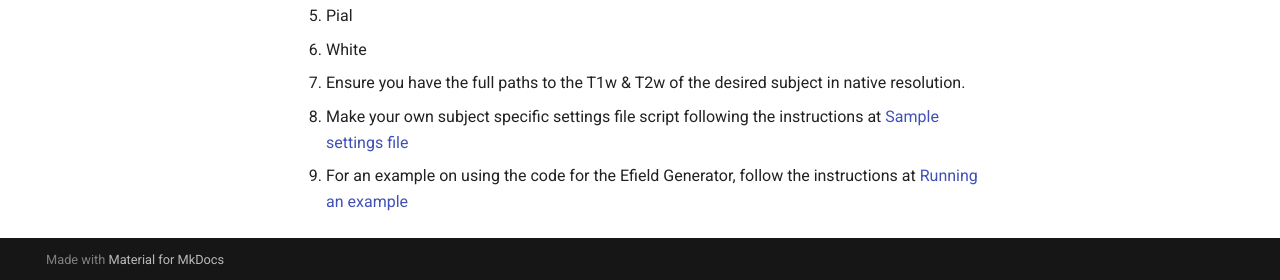
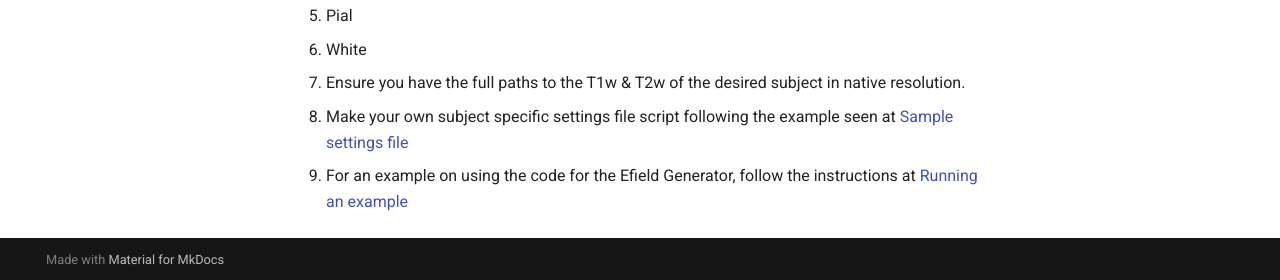
Before and after one commit to DCAN-Labs/simnibs_cifti_tools_RTD2, an MkDocs documentation site: the page built from docs/Installation and set-up.md, in a window 1280 px wide and 900 px high, scrolled down 752 px. Shown: the part 617-897 px from the top of the window. Built offline with MkDocs 1.6.1 and Material for MkDocs 9.7.7, drawn with Linux system fonts in a browser that asks for light colours.

Commit message:
Fix to links

```diff
--- a/docs/Installation and set-up.md
+++ b/docs/Installation and set-up.md
@@ -29,5 +29,5 @@
 - Pial
 - White
 4. Ensure you have the full paths to the T1w & T2w of the desired subject in native resolution.
-5. Make your own subject specific settings file script following the instructions at [Sample settings file](https://simnibs-cifti-tools-rtd.readthedocs.io/en/latest/Efield_generator/#running-an-example)
-6. For an example on using the code for the Efield Generator, follow the instructions at [Running an example](https://simnibs-cifti-tools-rtd.readthedocs.io/en/latest/Efield_generator/#running-an-example)
+5. Make your own subject specific settings file script following the example seen at [Sample settings file](https://simnibs-cifti-tools-rtd2.readthedocs.io/en/latest/args_flags/#sample-settings-file)
+6. For an example on using the code for the Efield Generator, follow the instructions at [Running an example](https://simnibs-cifti-tools-rtd2.readthedocs.io/en/latest/Efield_generator/#running-an-example)
```
